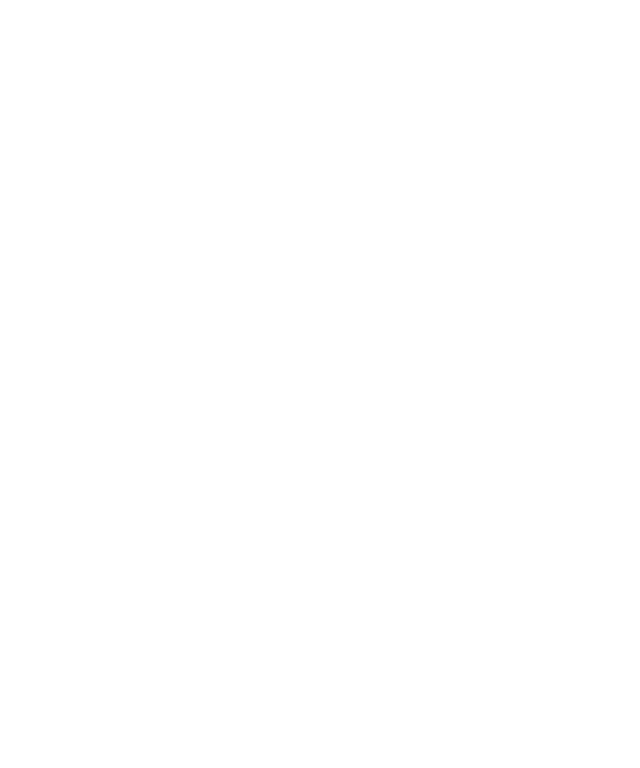
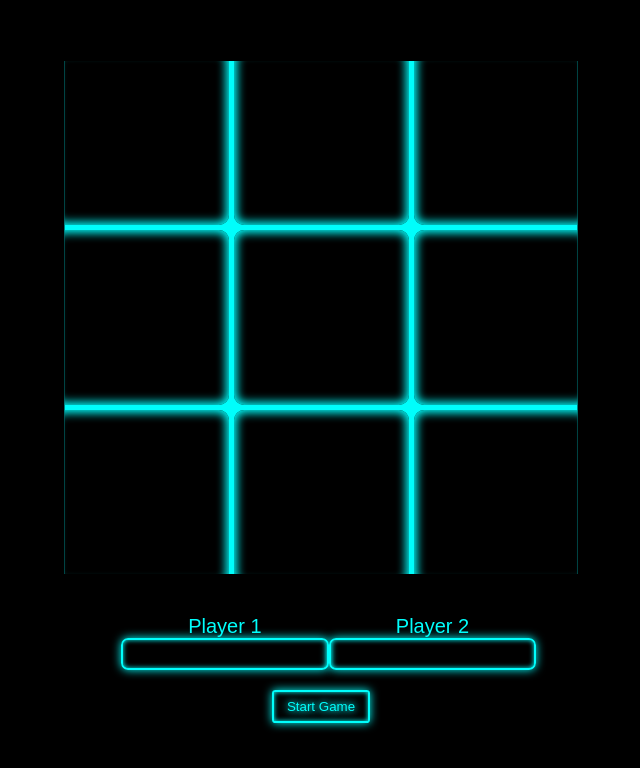
Before and after one commit to carsonbates913/tic_tac_toe, a plain HTML site: page index.html in a window 1280 px wide. Shown: the whole page, without its empty margins (319-959 px from the left). Drawn offline with Linux system fonts and the light colour scheme.

Commit message:
-feat: add styling to tic tac toe board, add DisplayController, add event listeners

```diff
--- a/index.html
+++ b/index.html
@@ -4,8 +4,42 @@
     <meta charset="UTF-8" />
     <meta name="viewport" content="width=device-width, initial-scale=1.0" />
     <title>Document</title>
+    <link rel="stylesheet" href="tictactoe.css" />
   </head>
   <body>
+    <div class="main">
+      <div class="container">
+        <div class="cell" id="cell0"></div>
+        <div class="cell" id="cell1"></div>
+        <div class="cell" id="cell2"></div>
+        <div class="cell" id="cell3"></div>
+        <div class="cell" id="cell4"></div>
+        <div class="cell" id="cell5"></div>
+        <div class="cell" id="cell6"></div>
+        <div class="cell" id="cell7"></div>
+        <div class="cell" id="cell8"></div>
+      </div>
+      <div class="interface">
+        <div class="current-player" style="display: none">
+          <h1 class="current-player-title"></h1>
+          <h1 class="current-player-marker"></h1>
+        </div>
+        <div class="player-form">
+          <div class="form-div">
+            <label for="player1">Player 1</label>
+            <input type="text" id="player1" name="player1" />
+          </div>
+          <div class="form-div">
+            <label for="player2">Player 2</label>
+            <input type="text" id="player2" name="player2" />
+          </div>
+        </div>
+        <div class="controls">
+          <button class="start button">Start Game</button>
+          <button class="reset button" style="display: none">Reset Game</button>
+        </div>
+      </div>
+    </div>
     <script src="tictactoe.js"></script>
   </body>
 </html>
--- a/tictactoe.css
+++ b/tictactoe.css
@@ -0,0 +1,140 @@
+:root {
+  --primary-color: #00FEFC;
+}
+
+* {
+  box-sizing: border-box;
+  color: var(--primary-color);
+  font-family: copperplate, sans-serif;
+}
+
+body {
+  background-color: black;
+  margin: 0;
+}
+
+.main {
+  width: 100vw;
+  display: flex;
+  flex-flow: column nowrap;
+  justify-content: flex-start;
+  align-items: center;
+  margin-top: 50px;
+}
+
+.container {
+  display: inline-grid;
+  grid-template-columns: 175px 175px 175px;
+  grid-template-rows: 175px 175px 175px;
+  background-color: var(--primary-color);
+  gap: 5px;
+  position: relative;
+  clip-path: inset(11px);
+  border: none;
+  outline: none;
+  margin-bottom: 30px;
+}
+
+.cell {
+  display: flex;
+  flex-flow: row nowrap;
+  justify-content: center;
+  align-items: center;
+  background-color: white;
+  height: 100%;
+  width: 100%;
+  border-radius: 10px;
+  background-color: black;
+  box-shadow: inset 0px 0px 10px 3px var(--primary-color);
+}
+.cell p {
+  margin: 0;
+}
+
+.interface {
+  display: flex;
+  flex-flow: column nowrap;
+  justify-content: center;
+  align-items: center;
+  gap: 20px;
+}
+
+.current-player {
+  display: flex;
+  flex-flow: column nowrap;
+  justify-content: center;
+  align-items: center;
+  text-shadow: 0 0 1em var(--primary-color), 0 0 2em var(--primary-color);
+}
+
+.current-player h1 {
+  margin: 0;
+  text-align: center;
+}
+
+.player-form {
+  display: flex;
+  flex-flow: row nowrap;
+  width: 400px;
+  justify-content: space-between;
+}
+
+.form-div {
+  display: flex;
+  flex-flow: column nowrap;
+  justify-content: center;
+  align-items: center;
+  font-size: 20px;
+}
+
+input[type = "text"] {
+  background-color: transparent;
+  outline: none;
+  border: 2px solid var(--primary-color);
+  box-shadow: inset 0 0 5px var(--primary-color),
+  0 0 10px var(--primary-color);
+  border-radius: 7px;
+  padding: .5em 1em;
+  text-align: center;
+  text-shadow: 0 0 .5em var(--primary-color), 0 0 .5em var(--primary-color);
+}
+
+.controls {
+  display: flex;
+  flex-flow: row nowrap;
+  justify-content: center;
+}
+
+.button {
+  position: relative;
+  background-color: transparent;
+  border: 2px solid var(--primary-color);
+  padding: .5em 1em;
+  border-radius: .25em;
+  box-shadow: inset 0 0 5px var(--primary-color),
+  0 0 10px var(--primary-color);
+  text-shadow: 0 0 .5em var(--primary-color), 0 0 1em var(--primary-color);
+  transition: .2s;
+}
+
+.button::after {
+  content: '';
+  position: absolute;
+  top: 0;
+  left: 0;
+  height: 100%;
+  width: 100%;
+  box-shadow: 0 0 2em .3em var(--primary-color);
+  opacity: 0;
+  transition: .2s;
+}
+
+.button:hover {
+  background-color: var(--primary-color);
+  color: black;
+  text-shadow: none;
+}
+
+.button:hover::after {
+  opacity: 1;
+}
--- a/tictactoe.js
+++ b/tictactoe.js
@@ -37,8 +37,8 @@ const Game = (() => {
 
   const Start = () => {
     Gameboard.resetBoard();
-    Player1 = Player(prompt("What is Player 1's name?"), "X");
-    Player2 = Player(prompt("what is Player 2's name?"), "O");
+    Player1 = Player(document.querySelector("#player1").value, "X");
+    Player2 = Player(document.querySelector("#player2").value, "O");
     currentPlayer = Player1;
     console.log(`Start Game! it is ${Player1.getName()}'s turn`);
   }
@@ -60,6 +60,7 @@ const Game = (() => {
       finished = true;
     }
     nextTurn();
+    DisplayController.renderBoard();
   }
 
   const checkWinner = () => {
@@ -91,11 +92,47 @@ const Game = (() => {
 
   const nextTurn = () => {
     currentPlayer = currentPlayer === Player1 ? Player2 : Player1;
+    DisplayController.toggleTurn();
   }
 
-  return {Start, MakeMove};
+  const GetCurrentPlayer = () => {
+    return currentPlayer;
+  }
+
+  return {Start, MakeMove, GetCurrentPlayer};
 })();
 
-const DisplayController = () => {
+const DisplayController = (() => {
 
-}
+  document.querySelector(".start").addEventListener("click", () =>{
+    Game.Start();
+    DisplayController.toggleStart();
+  });
+
+  const renderBoard = () => {
+    Gameboard.getBoard().forEach((value, index) => {
+      const cell = document.querySelector(`#cell${index}`);
+      cell.innerHTML = '';
+      if(value){
+        /*cell.innerHTML = `<img src="images/${vaule}.png"`;*/
+        cell.innerHTML = `<p>${value}</p>`;
+      }
+    });
+  }
+
+  const toggleTurn = () => {
+    document.querySelector(".current-player-title").innerHTML = `${Game.GetCurrentPlayer().getName()}'s Turn`;
+      document.querySelector(".current-player-marker").innerHTML = `${Game.GetCurrentPlayer().getMarker()}`;
+  }
+
+  const toggleStart = () => {
+      document.querySelector(".start").style.display = "none";
+      document.querySelector(".reset").style.display = "block";
+      document.querySelectorAll(".form-div").forEach( div => {div.style.display = "none"})
+      document.querySelector(".current-player").style.display = "block";
+      document.querySelector(".current-player-title").innerHTML = `${Game.GetCurrentPlayer().getName()}'s Turn`;
+      document.querySelector(".current-player-marker").innerHTML = `${Game.GetCurrentPlayer().getMarker()}`;
+  }
+
+  return {renderBoard, toggleStart, toggleTurn};
+})();
```
